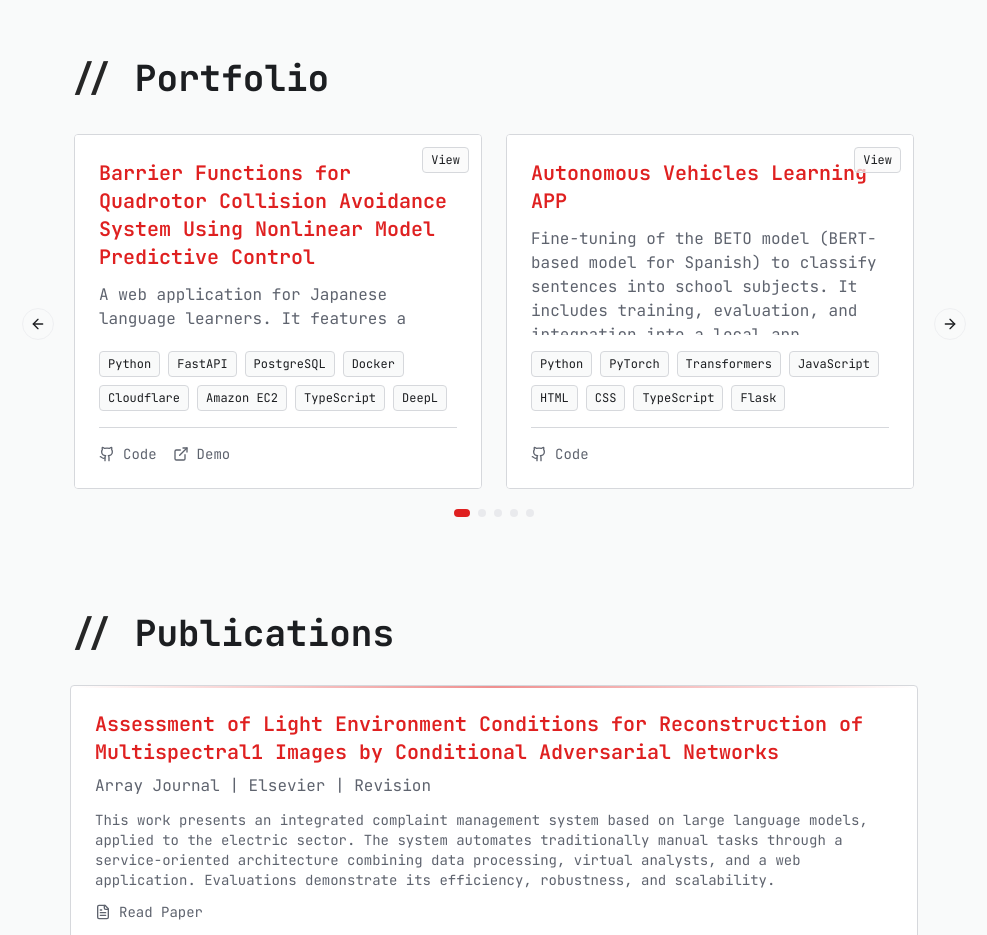
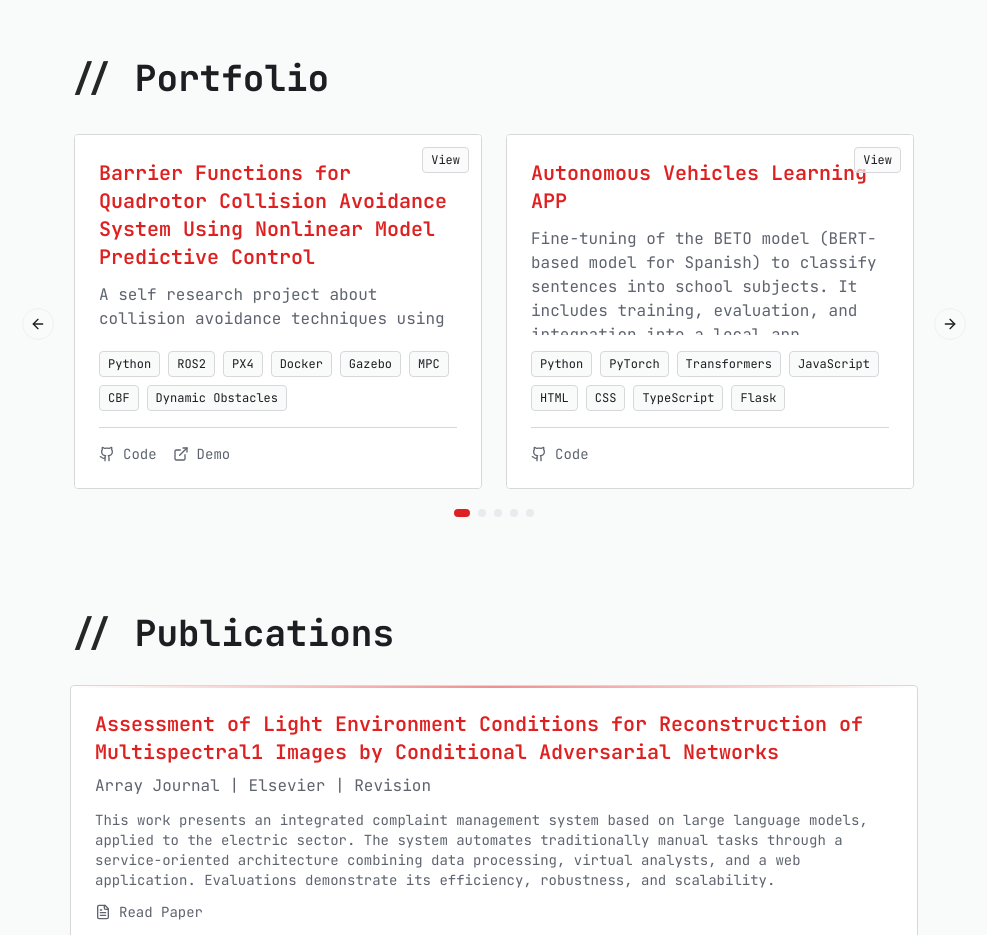
Before and after one commit to mbflores3/mbflores3.github.io, a React (Vite) app: page / in a window 1280 px wide. Shown: the part 4840-5775 px from the top of the page, without its empty margins (146-1133 px from the left). Built offline with nearby package versions, Linux system fonts and the light colour scheme.

Commit message:
Update project card description and technologies

```diff
--- a/src/pages/Index.tsx
+++ b/src/pages/Index.tsx
@@ -252,11 +252,11 @@ const Index = () => {
                 <div className="p-1">
                   <ProjectCard
                     title="Barrier Functions for Quadrotor Collision Avoidance System Using Nonlinear Model Predictive Control"
-                    description="A web application for Japanese language learners. It features a translation tool and provides a list of study resources available in Chile. Live app below!"
-                    tech={['Python', 'FastAPI', 'PostgreSQL', 'Docker', 'Cloudflare', 'Amazon EC2', 'TypeScript', 'DeepL']}
+                    description="A self research project about collision avoidance techniques using HOCBF-NMPC with probabilistic form of dinamyc obstacles"
+                    tech={['Python', 'ROS2', 'PX4', 'Docker', 'Gazebo', 'MPC', 'CBF', 'Dynamic Obstacles']}
                     github="https://github.com/tsunayoshi21/learning-japanese-app"
                     link="https://jap-app.csierr.cl/"
-                    image="/images/learning_japanese.png"
+                    image="/images/CollisionAvoidance.png"
                   />
                 </div>
               </CarouselItem>
```
